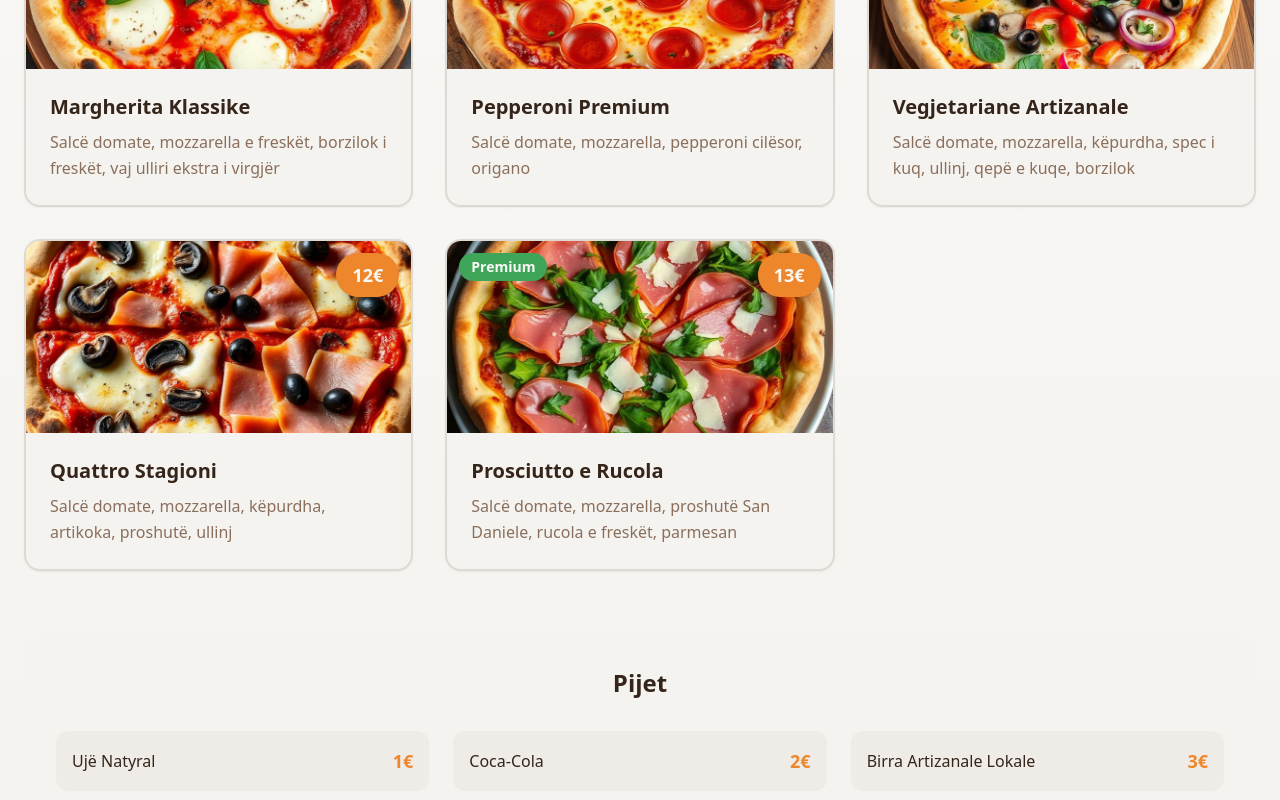
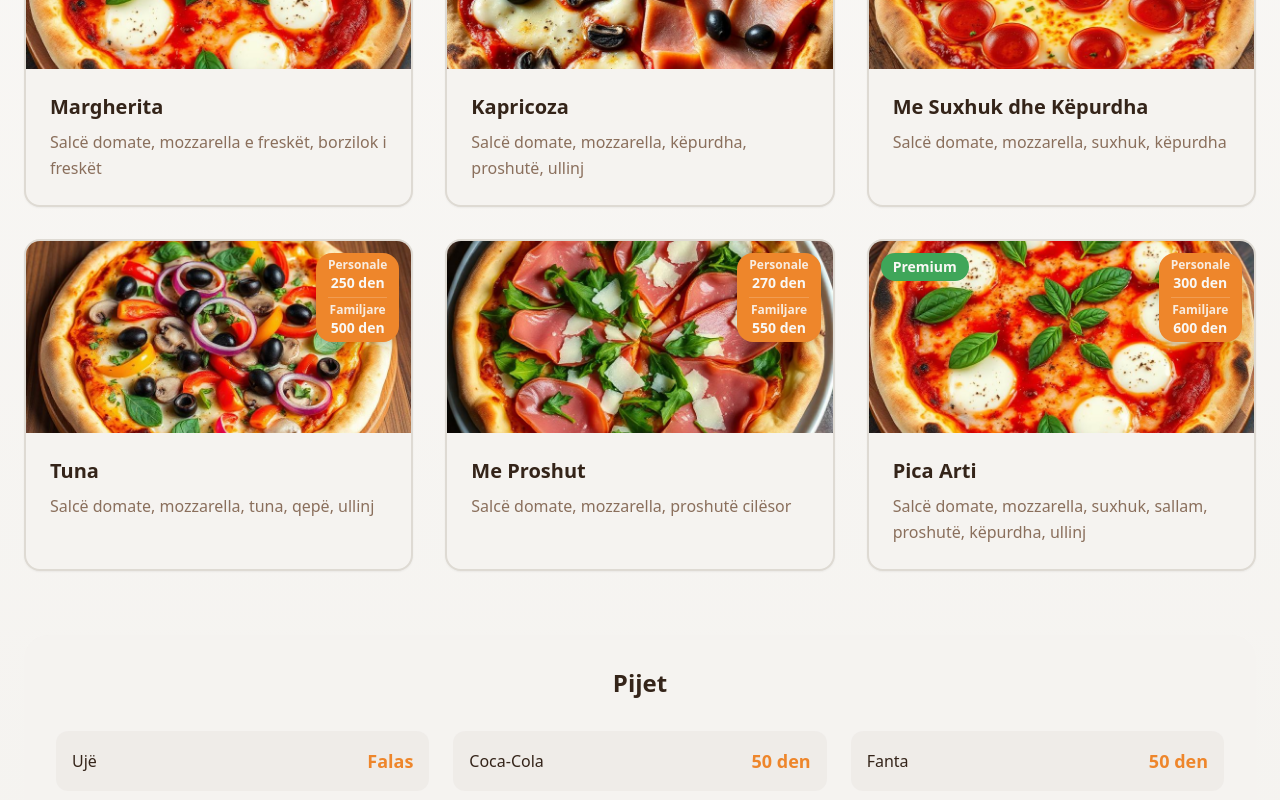
Before and after one commit to artiabazi23/piceriaarti, a React (Vite) app: page / in a window 1280 px wide. Shown: the part 2140-2940 px from the top of the page. Built offline with nearby package versions, Linux system fonts and the light colour scheme; the HTML template or start-up script is replaced by a standard one.

Commit message:
Update menu with new items and prices

```diff
--- a/src/components/PizzeriaMenu.tsx
+++ b/src/components/PizzeriaMenu.tsx
@@ -7,43 +7,57 @@ import prosciuttoImage from "@/assets/prosciutto-pizza.jpg";
 
 const menuItems = [
   {
-    name: "Margherita Klassike",
-    description: "Salcë domate, mozzarella e freskët, borzilok i freskët, vaj ulliri ekstra i virgjër",
-    price: "8€",
+    name: "Margherita",
+    description: "Salcë domate, mozzarella e freskët, borzilok i freskët",
+    personalPrice: "220",
+    familyPrice: "450",
     image: margheritaImage,
     popular: true
   },
   {
-    name: "Pepperoni Premium",
-    description: "Salcë domate, mozzarella, pepperoni cilësor, origano",
-    price: "10€",
+    name: "Kapricoza",
+    description: "Salcë domate, mozzarella, këpurdha, proshutë, ullinj",
+    personalPrice: "250",
+    familyPrice: "500",
+    image: quattroStagioniImage
+  },
+  {
+    name: "Me Suxhuk dhe Këpurdha",
+    description: "Salcë domate, mozzarella, suxhuk, këpurdha",
+    personalPrice: "250",
+    familyPrice: "500",
     image: pepperoniImage
   },
   {
-    name: "Vegjetariane Artizanale",
-    description: "Salcë domate, mozzarella, këpurdha, spec i kuq, ullinj, qepë e kuqe, borzilok",
-    price: "9€",
+    name: "Tuna",
+    description: "Salcë domate, mozzarella, tuna, qepë, ullinj",
+    personalPrice: "250",
+    familyPrice: "500",
     image: vegetarianImage
   },
   {
-    name: "Quattro Stagioni",
-    description: "Salcë domate, mozzarella, këpurdha, artikoka, proshutë, ullinj",
-    price: "12€",
-    image: quattroStagioniImage
+    name: "Me Proshut",
+    description: "Salcë domate, mozzarella, proshutë cilësor",
+    personalPrice: "270",
+    familyPrice: "550",
+    image: prosciuttoImage
   },
   {
-    name: "Prosciutto e Rucola",
-    description: "Salcë domate, mozzarella, proshutë San Daniele, rucola e freskët, parmesan",
-    price: "13€",
-    image: prosciuttoImage,
+    name: "Pica Arti",
+    description: "Salcë domate, mozzarella, suxhuk, sallam, proshutë, këpurdha, ullinj",
+    personalPrice: "300",
+    familyPrice: "600",
+    image: margheritaImage,
     premium: true
   }
 ];
 
 const drinks = [
-  { name: "Ujë Natyral", price: "1€" },
-  { name: "Coca-Cola", price: "2€" },
-  { name: "Birra Artizanale Lokale", price: "3€" }
+  { name: "Ujë", price: "Falas" },
+  { name: "Coca-Cola", price: "50 den" },
+  { name: "Fanta", price: "50 den" },
+  { name: "Sprite", price: "50 den" },
+  { name: "Jogurt", price: "40 den" }
 ];
 
 const PizzeriaMenu = () => {
@@ -79,8 +93,15 @@ const PizzeriaMenu = () => {
                     Premium
                   </div>
                 )}
-                <div className="absolute top-3 right-3 bg-primary text-primary-foreground px-4 py-2 rounded-full text-lg font-bold shadow-lg">
-                  {item.price}
+                <div className="absolute top-3 right-3 bg-primary text-primary-foreground px-3 py-1 rounded-lg text-sm font-bold shadow-lg">
+                  <div className="text-center">
+                    <div className="text-xs opacity-90">Personale</div>
+                    <div className="font-bold">{item.personalPrice} den</div>
+                  </div>
+                  <div className="text-center mt-1 pt-1 border-t border-primary-foreground/20">
+                    <div className="text-xs opacity-90">Familjare</div>
+                    <div className="font-bold">{item.familyPrice} den</div>
+                  </div>
                 </div>
               </div>
               <CardContent className="p-6">
```
